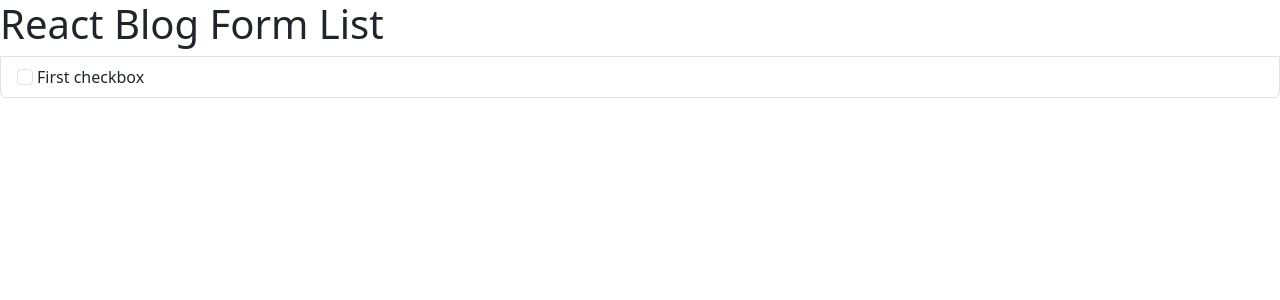
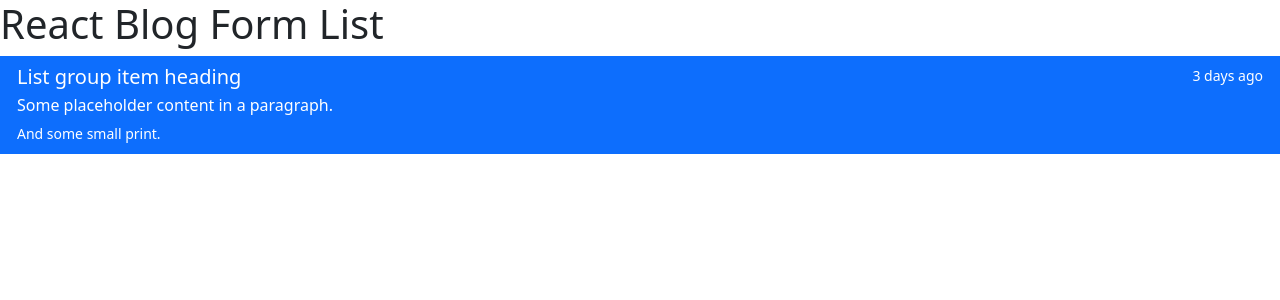
Before and after one commit to akthernahela/react-form, a React (Vite) app: page / in a window 1280 px wide. Shown: the top 300 px of the page. Built offline with nearby package versions, Linux system fonts and the light colour scheme.

Commit message:
Change the list

```diff
--- a/src/components/Main.jsx
+++ b/src/components/Main.jsx
@@ -28,11 +28,17 @@ export default function Main() {
     ]
     return (
         <main>
-            <ul class="list-group">
+            <ul className="list-group">
                 <h1>React Blog Form List</h1>
-                <li class="list-group-item">
-                    <input class="form-check-input me-1" type="checkbox" value="" id="1" />
-                    <label class="form-check-label stretched-link" for="firstCheckboxStretched">First checkbox</label>
+                <li>
+                    <a href="#" className="list-group-item list-group-item-action active" aria-current="true">
+                        <div className="d-flex w-100 justify-content-between">
+                            <h5 className="mb-1">List group item heading</h5>
+                            <small>3 days ago</small>
+                        </div>
+                        <p className="mb-1">Some placeholder content in a paragraph.</p>
+                        <small>And some small print.</small>
+                    </a>
                 </li>
             </ul>
         </main>
```
